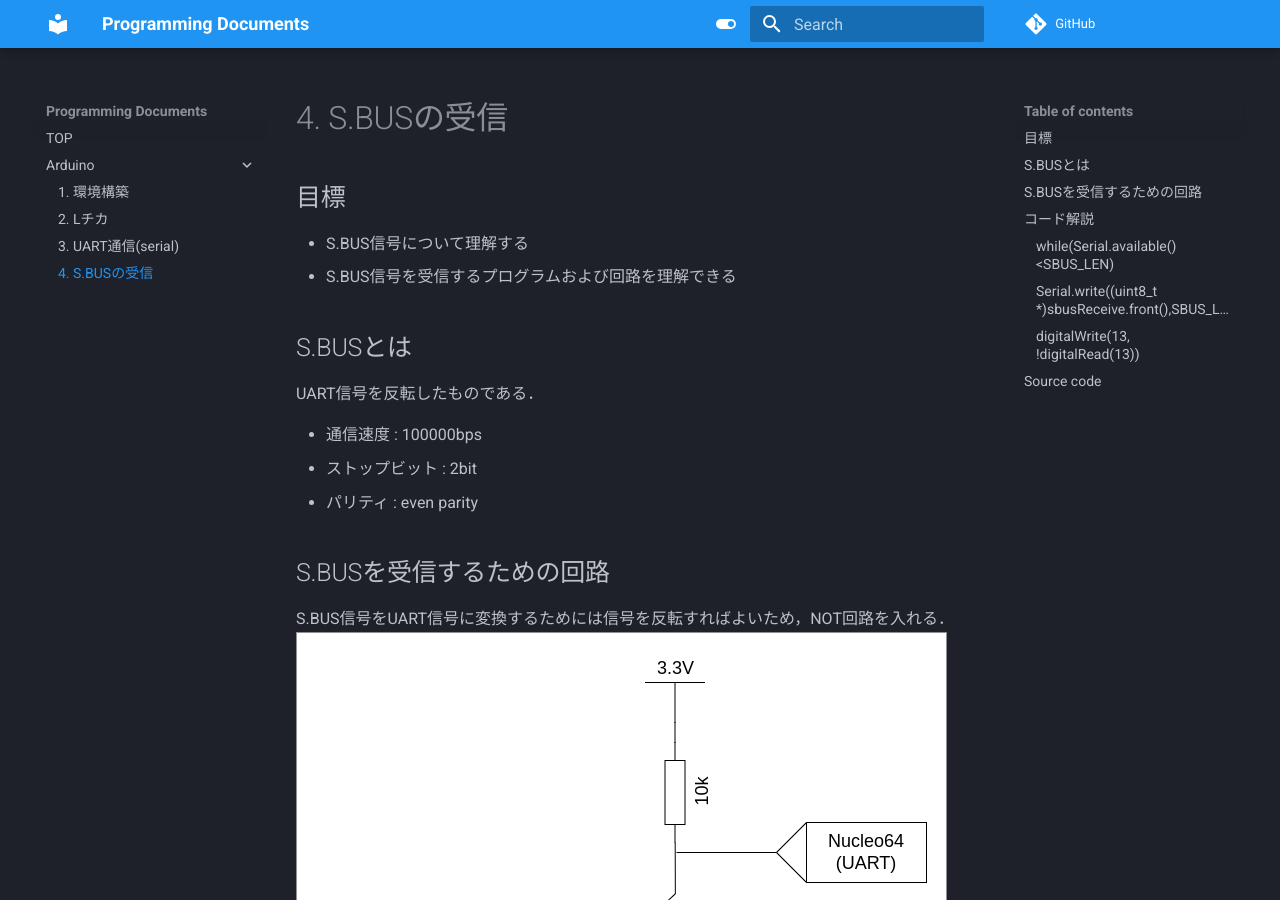
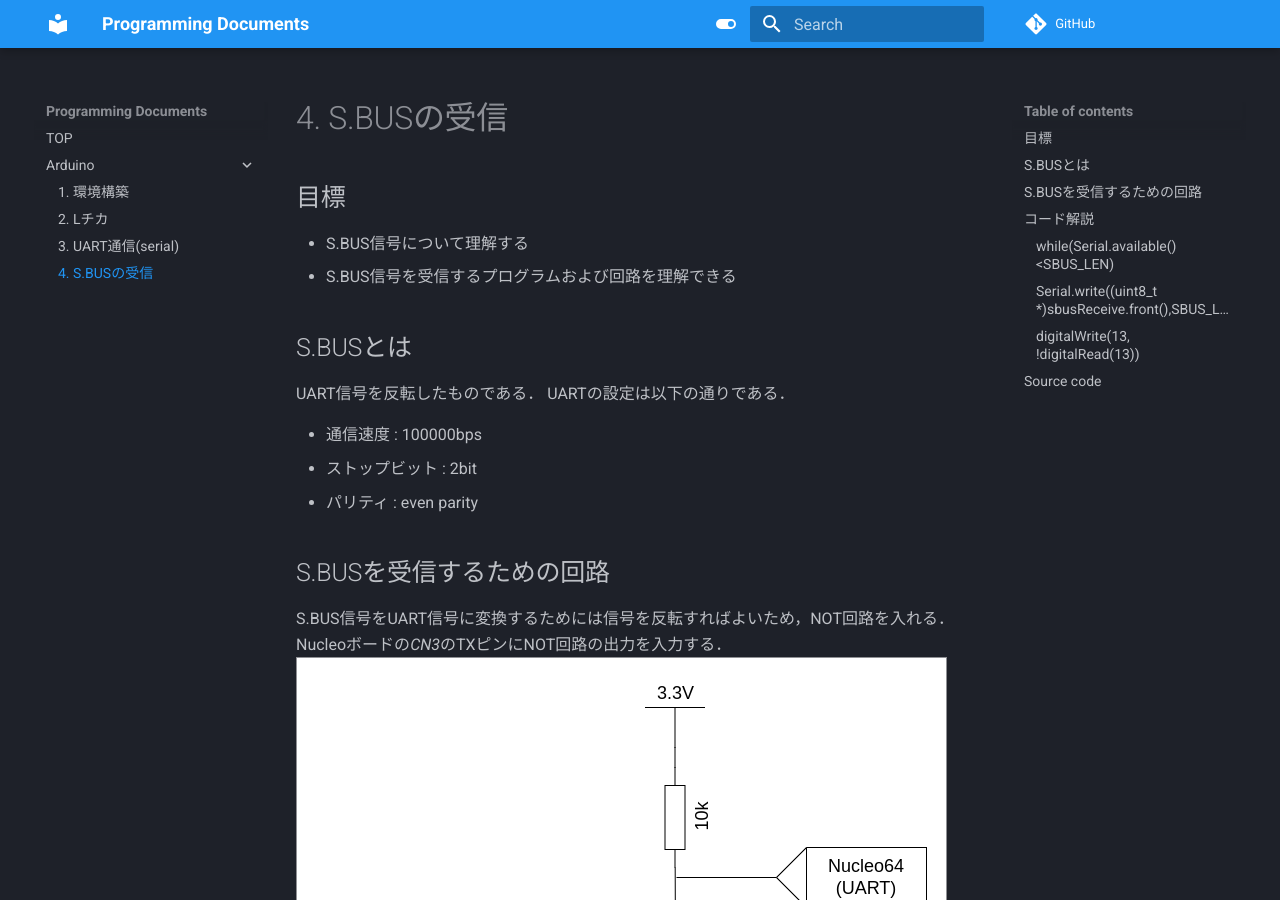
Before and after one commit to NOKOLat/Programming_Documents, an MkDocs documentation site: the page built from docs/arduino/SBUS.md, in a window 1280 px wide and 900 px high. Built offline with MkDocs 1.6.1 and Material for MkDocs 9.7.7, drawn with Linux system fonts in a browser that asks for light colours; nearby versions of some CDN libraries; comment, search, counter and statistics services are not loaded.

Commit message:
説明の更新

```diff
--- a/docs/arduino/SBUS.md
+++ b/docs/arduino/SBUS.md
@@ -5,6 +5,7 @@
 
 ## S.BUSとは
 UART信号を反転したものである．
+UARTの設定は以下の通りである．
 
 - 通信速度 : 100000bps
 - ストップビット : 2bit
@@ -12,6 +13,7 @@ UART信号を反転したものである．
 
 ## S.BUSを受信するための回路
 S.BUS信号をUART信号に変換するためには信号を反転すればよいため，NOT回路を入れる．
+Nucleoボードの*CN3*のTXピンにNOT回路の出力を入力する．
 ![](res/sbus.png)
 
 ## コード解説
```
